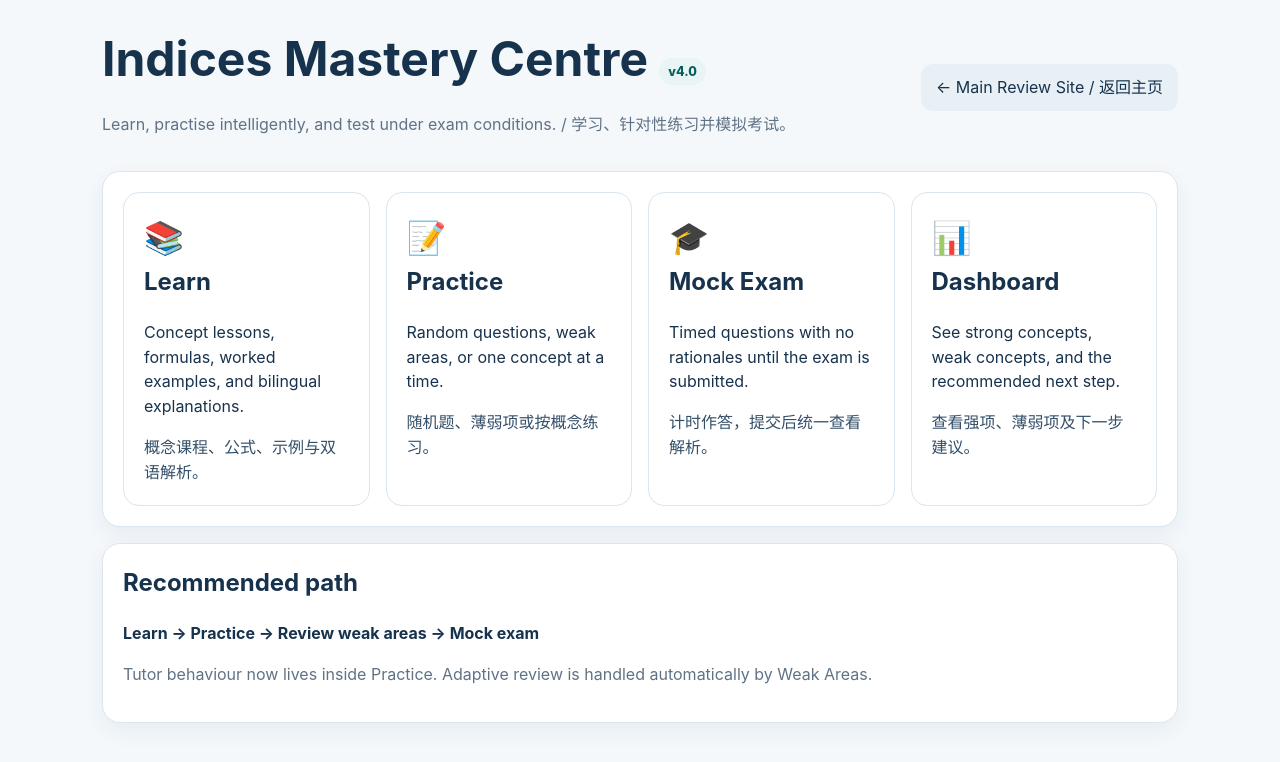
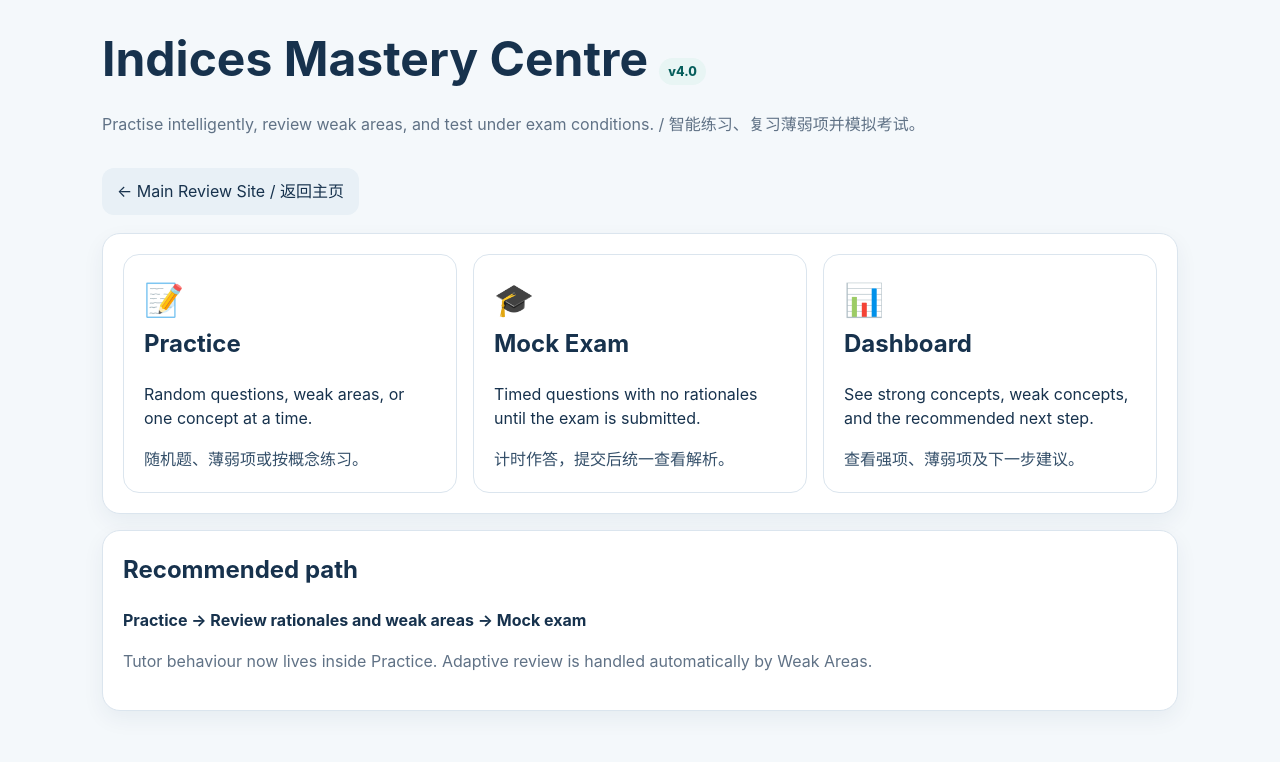
Before and after one commit to dlwyatt-eng/ndhce-review, a plain HTML site: page indices.html in a window 1280 px wide. Drawn offline with Linux system fonts and the light colour scheme.

Commit message:
Add files via upload

```diff
--- a/indices.html
+++ b/indices.html
@@ -3,7 +3,7 @@
 <header>
 <div>
 <h1>Indices Mastery Centre <span class="tag">v4.0</span></h1>
-<p class="sub">Learn, practise intelligently, and test under exam conditions. / 学习、针对性练习并模拟考试。</p>
+<p class="sub">Practise intelligently, review weak areas, and test under exam conditions. / 智能练习、复习薄弱项并模拟考试。</p>
 </div>
 <nav class="nav">
 <a class="button secondary" href="index.html">← Main Review Site / 返回主页</a>
@@ -11,11 +11,11 @@
 </header>
 <section class="card">
 <div class="mode-grid">
-<a class="mode-card" href="indices-academy.html"><div class="icon">📚</div><h2>Learn</h2><p>Concept lessons, formulas, worked examples, and bilingual explanations.</p><span class="zh">概念课程、公式、示例与双语解析。</span></a>
+
 <a class="mode-card" href="indices-practice.html"><div class="icon">📝</div><h2>Practice</h2><p>Random questions, weak areas, or one concept at a time.</p><span class="zh">随机题、薄弱项或按概念练习。</span></a>
 <a class="mode-card" href="indices-exam.html"><div class="icon">🎓</div><h2>Mock Exam</h2><p>Timed questions with no rationales until the exam is submitted.</p><span class="zh">计时作答，提交后统一查看解析。</span></a>
 <a class="mode-card" href="indices-dashboard.html"><div class="icon">📊</div><h2>Dashboard</h2><p>See strong concepts, weak concepts, and the recommended next step.</p><span class="zh">查看强项、薄弱项及下一步建议。</span></a>
 </div></section>
-<section class="card"><h2>Recommended path</h2><p><b>Learn → Practice → Review weak areas → Mock exam</b></p>
+<section class="card"><h2>Recommended path</h2><p><b>Practice → Review rationales and weak areas → Mock exam</b></p>
 <p class="muted">Tutor behaviour now lives inside Practice. Adaptive review is handled automatically by Weak Areas.</p></section>
 </div></body></html>
```
Also changed, not shown: medical-emergencies.html (+1 -1 lines), pharmacology.html (+1 -1 lines), process-of-care.html (+1 -1 lines).
